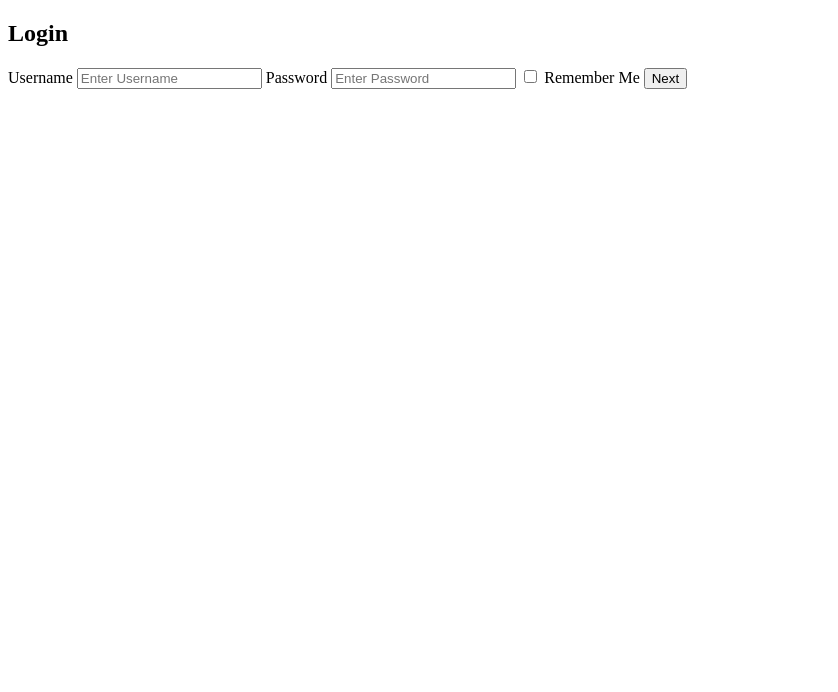
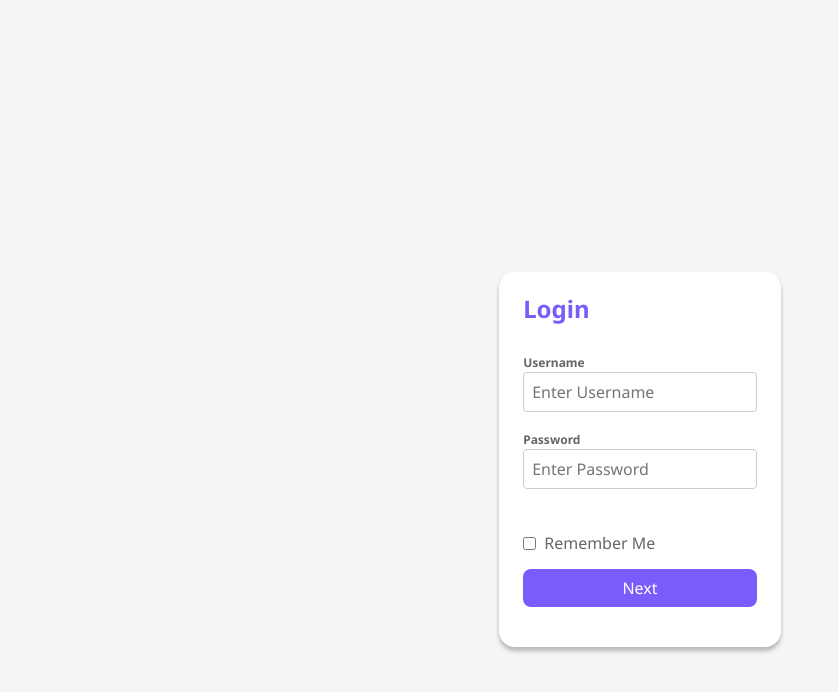
Before and after one commit to edufsantos/basic-form, a plain HTML site: page index.html in a window 1280 px wide. Shown: the whole page, without its empty margins (0-838 px from the left). Drawn offline with Linux system fonts and the light colour scheme.

Commit message:
Modificações no index e no css

```diff
--- a/index.html
+++ b/index.html
@@ -9,7 +9,12 @@
     <meta name="viewport" content="width=device-width, initial-scale=1.0">
     <title>Login</title>
 
+
     <link href="https://fonts.googleapis.com/css2?family=Noto+Sans:wght@400;700&family=Roboto:wght@400;700&display=swap" rel="stylesheet">
+
+    <!-- <link rel="stylesheet" type="text/css" href="reset.css"> -->
+    <link rel="stylesheet" type="text/css" href="style.css">
+
 </head>
 <body>
     <div class="login-box">
@@ -22,14 +27,13 @@
             <label class="password" for="Password">Password</label>
             <input class="enter-password" type="password" id="Password" name="Password" placeholder="Enter Password" >
 
-            <input class="checkbox-password" type="checkbox" value="IsRememberMe" id="IsRememberMe">
-            <label class="text-remember" for="rememberMe">Remember Me</label>
+            <div class="check-and-remember-together">
+                <input class="checkbox-password" type="checkbox" value="IsRememberMe" id="IsRememberMe">
+                <label class="text-remember" for="rememberMe">Remember Me</label>
+            </div>
 
-            <a href="#">
-                <input class="button-submit" type="button" value="Next" > <!-- Button or Submit ? -->
-            </a>
+            <button type="submit">Next</button>
         </form>
-
     </div>
 </body>
 </html>
--- /dev/null
+++ b/reset.css
@@ -0,0 +1,43 @@
+html, body, div, span, applet, object, iframe,
+h1, h2, h3, h4, h5, h6, p, blockquote, pre,
+a, abbr, acronym, address, big, cite, code,
+del, dfn, em, img, ins, kbd, q, s, samp,
+small, strike, strong, sub, sup, tt, var,
+b, u, i, center,
+dl, dt, dd, ol, ul, li,
+fieldset, form, label, legend,
+table, caption, tbody, tfoot, thead, tr, th, td,
+article, aside, canvas, details, embed,
+figure, figcaption, footer, header, hgroup,
+menu, nav, output, ruby, section, summary,
+time, mark, audio, video {
+    margin: 0;
+    padding: 0;
+    border: 0;
+    font-size: 100%;
+    font: inherit;
+    vertical-align: baseline;
+}
+HTML5 display-role reset for older browsers
+article, aside, details, figcaption, figure,
+footer, header, hgroup, menu, nav, section {
+    display: block;
+}
+body {
+    line-height: 1;
+}
+ol, ul {
+    list-style: none;
+}
+blockquote, q {
+    quotes: none;
+}
+blockquote:before, blockquote:after,
+q:before, q:after {
+    content: '';
+    content: none;
+}
+table {
+    border-collapse: collapse;
+    border-spacing: 0;
+}
--- /dev/null
+++ b/style.css
@@ -0,0 +1,104 @@
+* {
+    margin: 0;
+    padding: 0;
+    box-sizing: border-box;
+    text-decoration: none;
+
+    font-family: 'Noto Sans', sans-serif;
+    font-size: 100%;
+}
+
+body {
+    background: #F5F5F5;
+
+}
+
+.login-box {
+    background: #fff;
+    padding: 1.5rem;
+
+    display: flex;
+    flex-direction: column;
+    max-width: 22vw;
+    margin: 0 auto;
+    margin-top: calc(50vh - 10%);
+    box-shadow: 0px 4px 4px rgba(0, 0, 0, 0.25);
+    border-radius: 1rem;
+
+
+}
+
+.login-box h2 {
+    color: #7A5CFA;
+    font-weight: 700;
+    font-size: 1.5rem;
+    line-height: 1.6rem;
+
+
+}
+
+.input-data {
+    display: flex;
+    flex-direction: column;
+    margin-top: 2rem;
+
+}
+
+.input-data input {
+    padding: .5rem;
+    border: 1px solid #CCCCCC;
+    border-radius: 4px;
+    margin-bottom: 1.2rem;
+}
+
+.check-and-remember-together {
+    display: flex;
+    flex-direction: row;
+    margin-top: 1.5rem;
+
+}
+
+.text-remember {
+    margin-left: .5rem;
+    color: #666666;
+
+}
+
+.checkbox-password {
+    margin-top: .3rem;
+    color: #666666;
+    cursor: pointer;
+}
+
+.username {
+    color: #666666;
+    font-weight: 600;
+    font-size: 12px;
+    line-height: 18px;
+
+}
+
+.password {
+    color: #666666;
+    font-weight: 600;
+    font-size: 12px;
+    line-height: 18px;
+
+}
+
+button {
+    background: #7A5CFA;
+    border-radius: 8px;
+    color: #fff;
+    margin-bottom: 1rem;
+    padding: 0.5rem;
+    border-radius: 8px;
+    cursor: pointer;
+    border: none;
+}
+
+button:hover {
+    background-color: #6147d7;
+    transition: color 0.1s, background-color 0.1s;
+
+}
```
